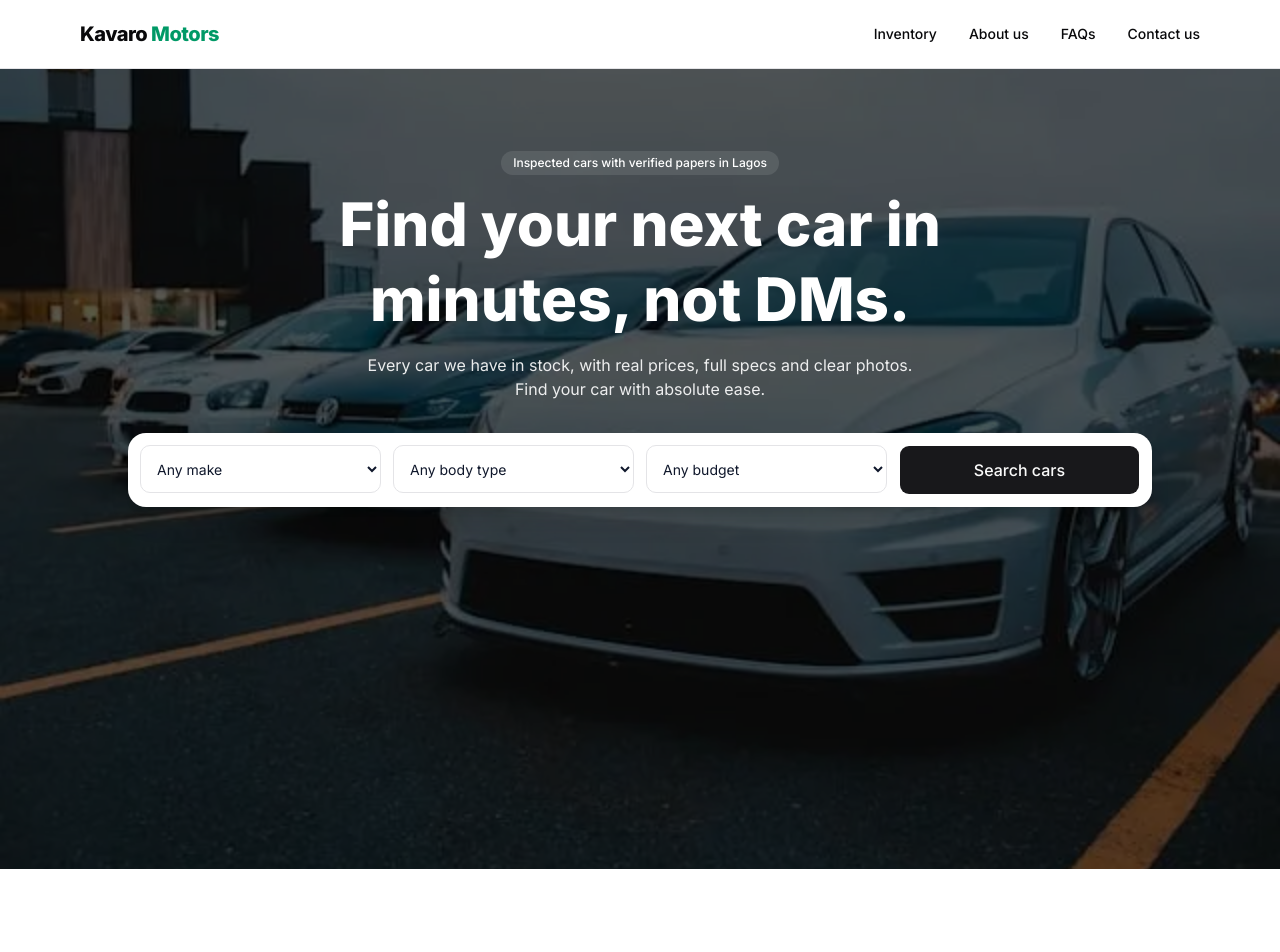
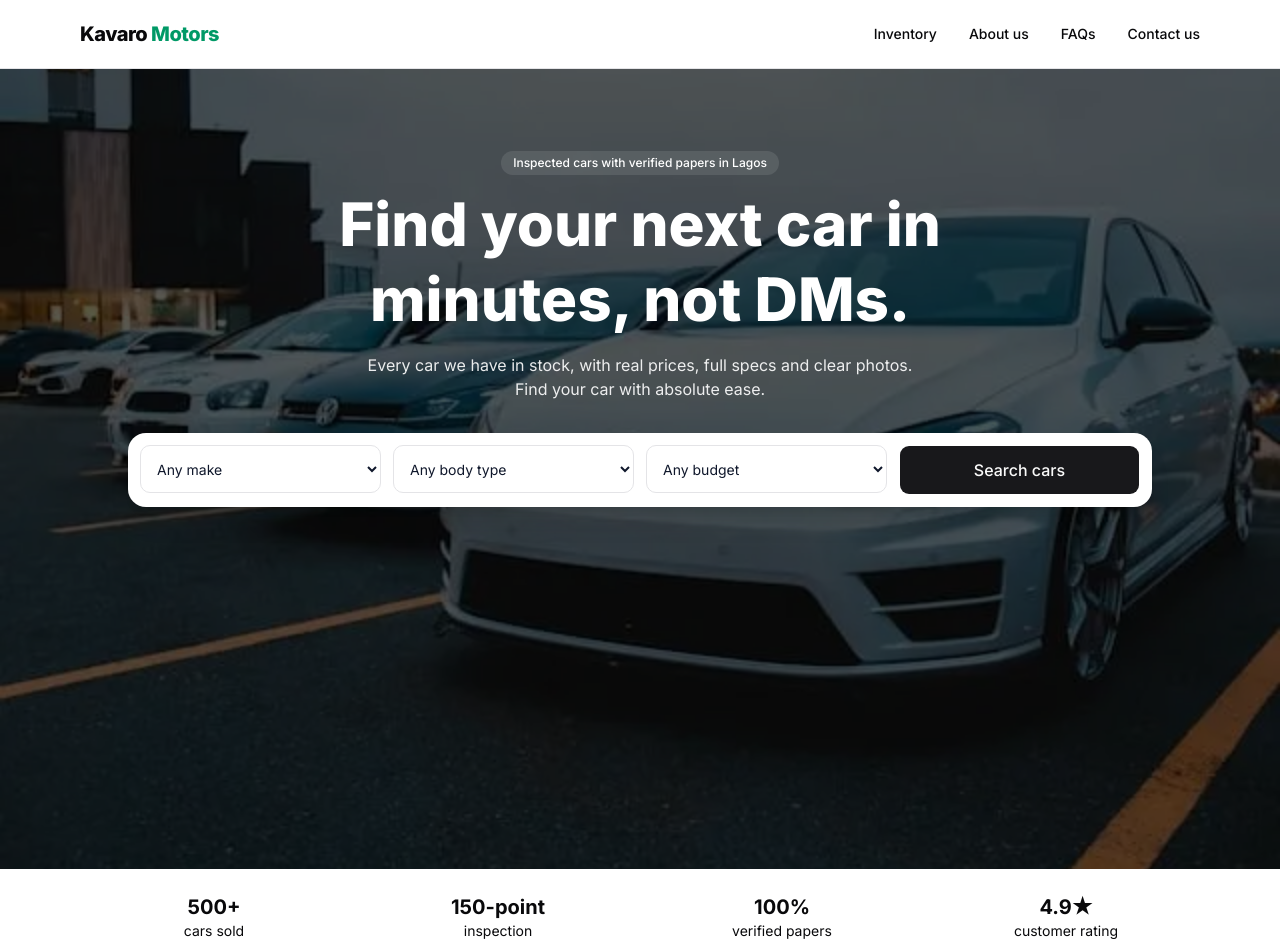
Before and after one commit to Kansoldev/car-dealership-website, a Next.js app: page / in a window 1280 px wide. Shown: the top 952 px of the page. Before the commit the page ends 869 px from the top, so only its background shows below. Built offline with nearby package versions, Linux system fonts and the light colour scheme.

Commit message:
feat: add stats section

```diff
--- a/app/page.tsx
+++ b/app/page.tsx
@@ -1,11 +1,13 @@
 import Header from "@/components/Header";
 import Hero from "@/components/Hero";
+import TrustBar from "@/components/TrustBar";
 
 export default function Home() {
   return (
     <>
       <Header />
       <Hero />
+      <TrustBar />
     </>
   );
 }
--- /dev/null
+++ b/components/TrustBar.tsx
@@ -0,0 +1,23 @@
+const stats = [
+  ["500+", "cars sold"],
+  ["150-point", "inspection"],
+  ["100%", "verified papers"],
+  ["4.9★", "customer rating"],
+];
+
+function TrustBar() {
+  return (
+    <section className="border-b bg-white">
+      <div className="mx-auto grid max-w-6xl grid-cols-2 gap-4 px-4 py-6 text-center text-sm md:grid-cols-4">
+        {stats.map(([n, l]) => (
+          <div key={l}>
+            <b className="block text-xl">{n}</b>
+            {l}
+          </div>
+        ))}
+      </div>
+    </section>
+  );
+}
+
+export default TrustBar;
```
